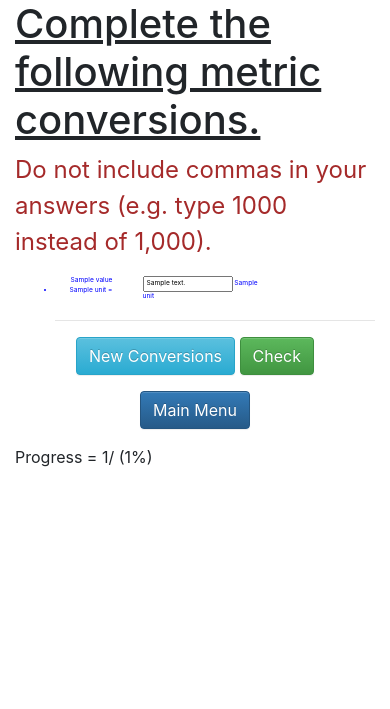
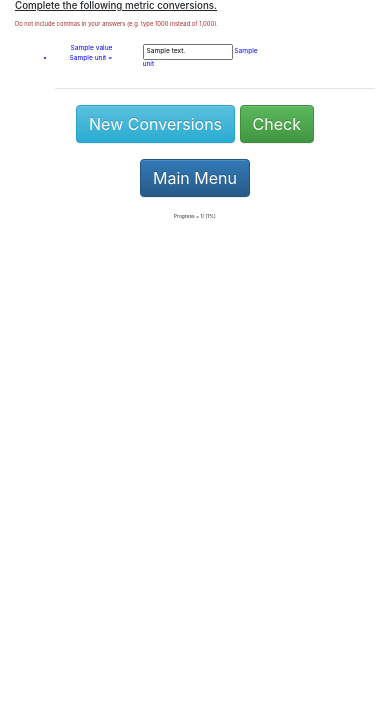
Before and after one commit to jimflores5/MetricConversions, a Flask app: template templates/conversionPractice.html in a window 390 px wide. Shown: the top 709 px of the page. Run offline with Flask 3, Linux system fonts and the light colour scheme; the visitor is signed in with stand-in values (Sample User, id 1); the template is opened without the code that fills it: most values are stand-ins (such as "Sample title", 1, 10 or a date in 2020); some libraries are stand-ins or nearby versions.

Commit message:
Style changes to add responsive text sizes on practice page.

```diff
--- a/static/style.css
+++ b/static/style.css
@@ -1,8 +1,14 @@
-h1 {
+.practice {
     text-decoration: underline;
+    font-size: 2.5vw;
 }
 
 .note {
-    font-size: x-large;
+    font-size: 1.5vw;
     color: brown;
 }
+
+.record {
+    text-align: center;
+    font-size: 1.25vw;
+}
--- a/templates/conversionPractice.html
+++ b/templates/conversionPractice.html
@@ -3,7 +3,7 @@
 {% block content %}
     <div class="container">
         {% with messages = get_flashed_messages(with_categories=True) %}
-        <h1>Complete the following metric conversions.</h1>
+        <h1 class="practice">Complete the following metric conversions.</h1>
         <p class="note">Do not include commas in your answers (e.g. type 1000 instead of 1,000).</p>
             <form action="/conversion_practice/{{type}}" method="post">
                 <ul type="a" class="wrapper text-left mt-3" style="font-size: 1.7vw">
@@ -48,7 +48,7 @@
                         <a class="btn btn-primary mb-3" href="/" role="button">Main Menu</a>
                     {% endif %}
                 </div>
-                <p>Progress = {{session['numCorrect']}}/{{session['num_attempted']}} ({{percentage}}%)</p>
+                <p class="record">Progress = {{session['numCorrect']}}/{{session['num_attempted']}} ({{percentage}}%)</p>
             </form>
         {% endwith %}
     </div>
```
